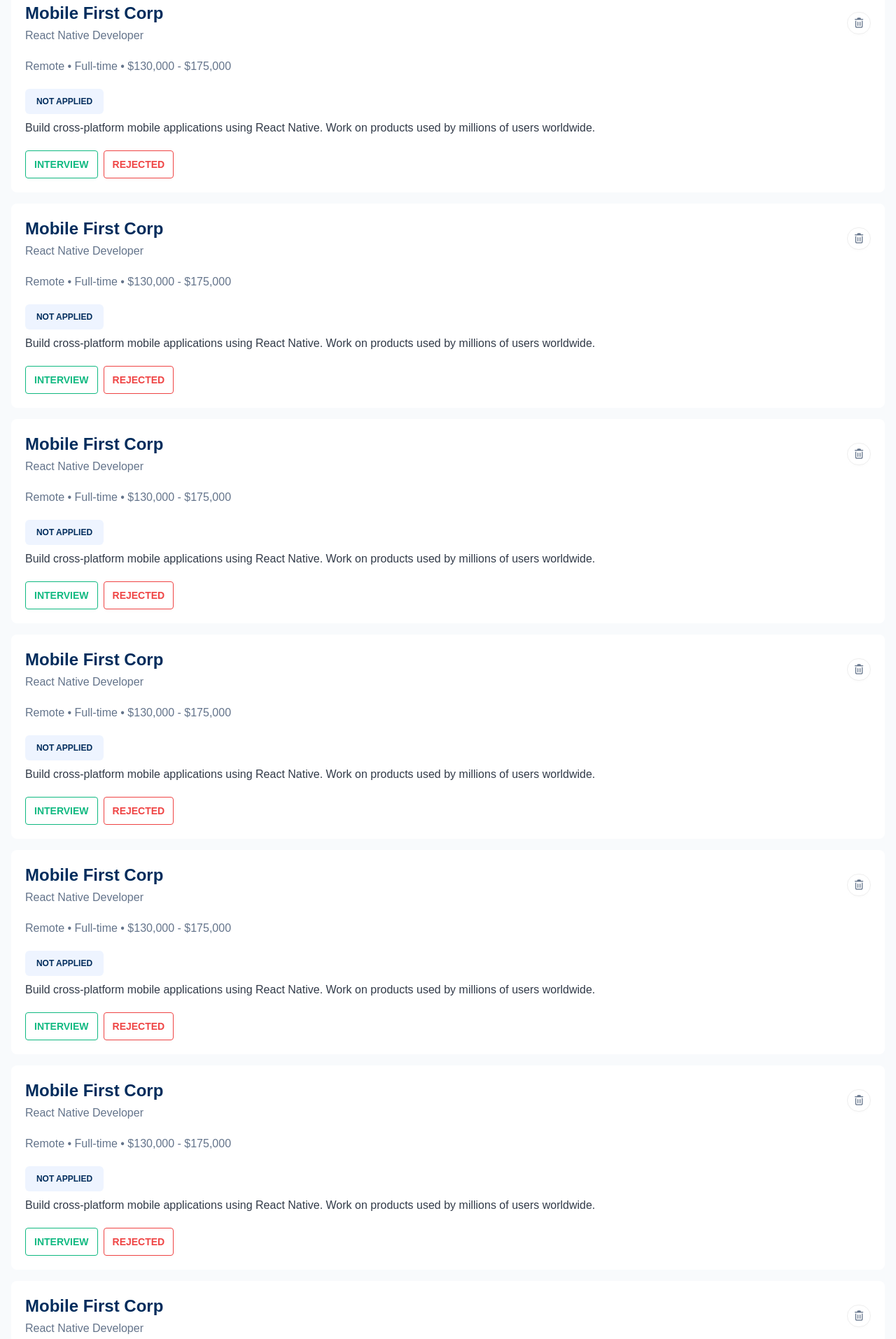
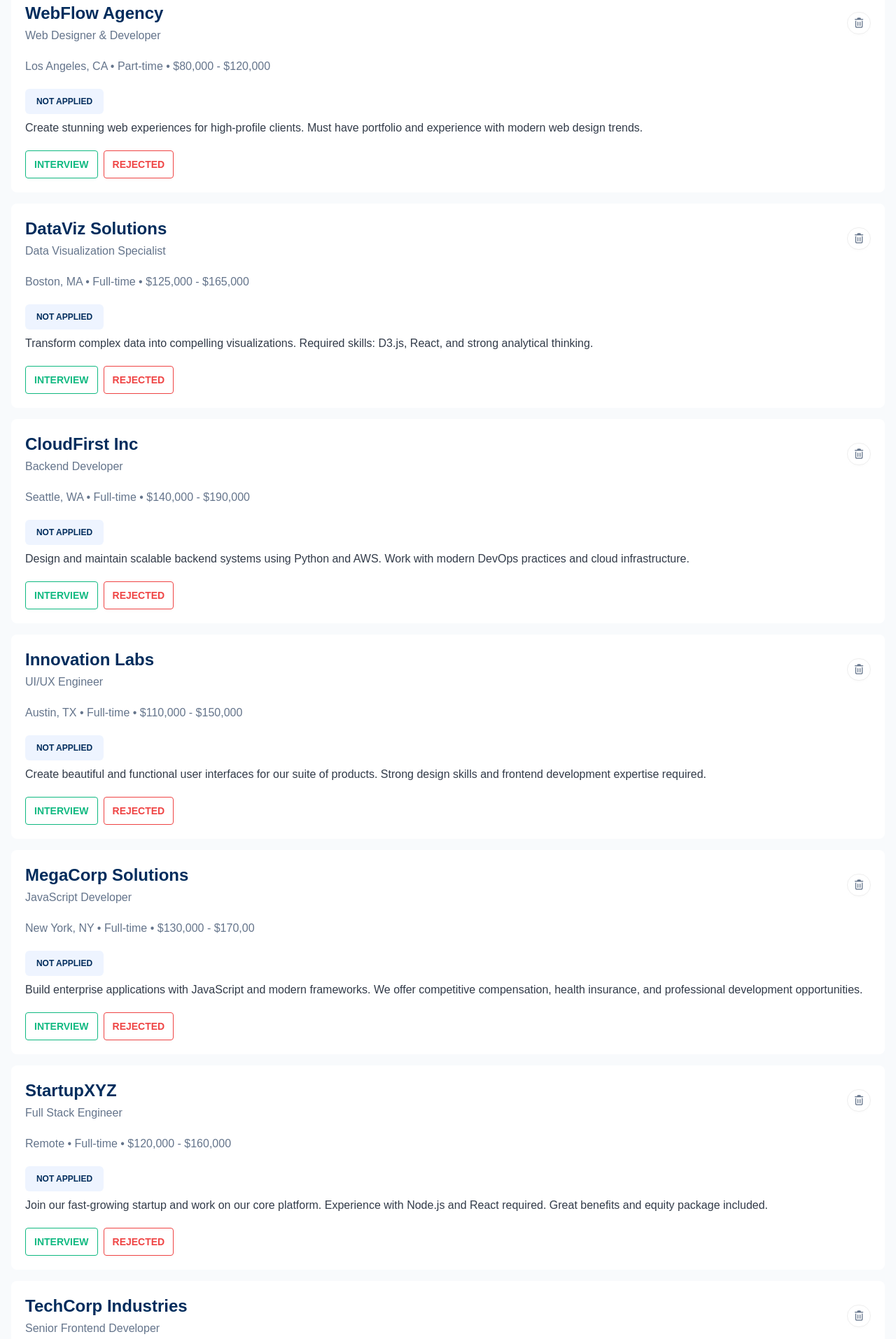
Before and after one commit to raf0670/job-seeker, a plain HTML site: page index.html in a window 1280 px wide. Shown: the part 678-2592 px from the top of the page at 70% size. Drawn offline with nearby package versions, Linux system fonts and the light colour scheme.

Commit message:
updated final all filter home page

```diff
--- a/index.html
+++ b/index.html
@@ -61,7 +61,7 @@
         </div>
     </section>
 
-    <section id="all-no-jobs-preview" class="hidden">
+    <section id="home-all-no-jobs-preview" class="hidden">
         <div class="px-0 py-0 lg:px-10 lg:py-16 border border-base-300 rounded-lg flex flex-col items-center">
             <div>
                 <img class="pb-5" src="./jobs.png" alt="">
@@ -107,8 +107,8 @@
         <div class=" job-cards rounded-lg bg-white p-5 space-y-5">
             <div class="flex flex-col lg:flex-row justify-between lg:items-center">
                 <div class="space-y-1">
-                    <h1 class="text-[#002C5C] font-bold text-2xl">Mobile First Corp</h1>
-                    <h2 class="text-[#64748B]">React Native Developer</h2>
+                    <h1 class="text-[#002C5C] font-bold text-2xl">WebFlow Agency</h1>
+                    <h2 class="text-[#64748B]">Web Designer & Developer</h2>
                 </div>
                 <div>
                     <button class="home-delete-btn btn w-8 h-8 bg-white border-base-300 rounded-full" style="color: #64748B;">
@@ -117,11 +117,11 @@
                 </div>
             </div>
 
-            <h2 class="text-[#64748B]">Remote • Full-time • $130,000 - $175,000</h2>
+            <h2 class="text-[#64748B]">Los Angeles, CA • Part-time • $80,000 - $120,000</h2>
 
             <div class="space-y-2">
                 <h1  class="status-badge bg-[#EEF4FF] text-[#002C5C] w-28 h-9 rounded-md flex justify-center items-center px-3 py-2 text-xs font-semibold">NOT APPLIED</h1>
-                <p class="text-[#323B49]">Build cross-platform mobile applications using React Native. Work on products used by millions of users worldwide.</p>
+                <p class="text-[#323B49]">Create stunning web experiences for high-profile clients. Must have portfolio and experience with modern web design trends.</p>
             </div>
 
             <div class="flex gap-2">
@@ -133,8 +133,8 @@
         <div class=" job-cards rounded-lg bg-white p-5 space-y-5">
             <div class="flex flex-col lg:flex-row justify-between lg:items-center">
                 <div class="space-y-1">
-                    <h1 class="text-[#002C5C] font-bold text-2xl">Mobile First Corp</h1>
-                    <h2 class="text-[#64748B]">React Native Developer</h2>
+                    <h1 class="text-[#002C5C] font-bold text-2xl">DataViz Solutions</h1>
+                    <h2 class="text-[#64748B]">Data Visualization Specialist</h2>
                 </div>
                 <div>
                     <button class="home-delete-btn btn w-8 h-8 bg-white border-base-300 rounded-full" style="color: #64748B;">
@@ -143,11 +143,12 @@
                 </div>
             </div>
 
-            <h2 class="text-[#64748B]">Remote • Full-time • $130,000 - $175,000</h2>
+            <h2 class="text-[#64748B]">Boston, MA • Full-time • $125,000 - $165,000</h2>
 
             <div class="space-y-2">
                 <h1  class="status-badge bg-[#EEF4FF] text-[#002C5C] w-28 h-9 rounded-md flex justify-center items-center px-3 py-2 text-xs font-semibold">NOT APPLIED</h1>
-                <p class="text-[#323B49]">Build cross-platform mobile applications using React Native. Work on products used by millions of users worldwide.</p>
+                <p class="text-[#323B49]">Transform complex data into compelling visualizations. Required skills: D3.js, React, and strong analytical thinking.
+</p>
             </div>
 
             <div class="flex gap-2">
@@ -159,8 +160,8 @@
         <div class=" job-cards rounded-lg bg-white p-5 space-y-5">
             <div class="flex flex-col lg:flex-row justify-between lg:items-center">
                 <div class="space-y-1">
-                    <h1 class="text-[#002C5C] font-bold text-2xl">Mobile First Corp</h1>
-                    <h2 class="text-[#64748B]">React Native Developer</h2>
+                    <h1 class="text-[#002C5C] font-bold text-2xl">CloudFirst Inc</h1>
+                    <h2 class="text-[#64748B]">Backend Developer</h2>
                 </div>
                 <div>
                     <button class="home-delete-btn btn w-8 h-8 bg-white border-base-300 rounded-full" style="color: #64748B;">
@@ -169,11 +170,11 @@
                 </div>
             </div>
 
-            <h2 class="text-[#64748B]">Remote • Full-time • $130,000 - $175,000</h2>
+            <h2 class="text-[#64748B]">Seattle, WA • Full-time • $140,000 - $190,000</h2>
 
             <div class="space-y-2">
                 <h1  class="status-badge bg-[#EEF4FF] text-[#002C5C] w-28 h-9 rounded-md flex justify-center items-center px-3 py-2 text-xs font-semibold">NOT APPLIED</h1>
-                <p class="text-[#323B49]">Build cross-platform mobile applications using React Native. Work on products used by millions of users worldwide.</p>
+                <p class="text-[#323B49]">Design and maintain scalable backend systems using Python and AWS. Work with modern DevOps practices and cloud infrastructure.</p>
             </div>
 
             <div class="flex gap-2">
@@ -185,8 +186,8 @@
         <div class=" job-cards rounded-lg bg-white p-5 space-y-5">
             <div class="flex flex-col lg:flex-row justify-between lg:items-center">
                 <div class="space-y-1">
-                    <h1 class="text-[#002C5C] font-bold text-2xl">Mobile First Corp</h1>
-                    <h2 class="text-[#64748B]">React Native Developer</h2>
+                    <h1 class="text-[#002C5C] font-bold text-2xl">Innovation Labs</h1>
+                    <h2 class="text-[#64748B]">UI/UX Engineer</h2>
                 </div>
                 <div>
                     <button class="home-delete-btn btn w-8 h-8 bg-white border-base-300 rounded-full" style="color: #64748B;">
@@ -195,11 +196,11 @@
                 </div>
             </div>
 
-            <h2 class="text-[#64748B]">Remote • Full-time • $130,000 - $175,000</h2>
+            <h2 class="text-[#64748B]">Austin, TX • Full-time • $110,000 - $150,000</h2>
 
             <div class="space-y-2">
                 <h1  class="status-badge bg-[#EEF4FF] text-[#002C5C] w-28 h-9 rounded-md flex justify-center items-center px-3 py-2 text-xs font-semibold">NOT APPLIED</h1>
-                <p class="text-[#323B49]">Build cross-platform mobile applications using React Native. Work on products used by millions of users worldwide.</p>
+                <p class="text-[#323B49]">Create beautiful and functional user interfaces for our suite of products. Strong design skills and frontend development expertise required.</p>
             </div>
 
             <div class="flex gap-2">
@@ -211,8 +212,8 @@
         <div class=" job-cards rounded-lg bg-white p-5 space-y-5">
             <div class="flex flex-col lg:flex-row justify-between lg:items-center">
                 <div class="space-y-1">
-                    <h1 class="text-[#002C5C] font-bold text-2xl">Mobile First Corp</h1>
-                    <h2 class="text-[#64748B]">React Native Developer</h2>
+                    <h1 class="text-[#002C5C] font-bold text-2xl">MegaCorp Solutions</h1>
+                    <h2 class="text-[#64748B]">JavaScript Developer</h2>
                 </div>
                 <div>
                     <button class="home-delete-btn btn w-8 h-8 bg-white border-base-300 rounded-full" style="color: #64748B;">
@@ -221,11 +222,11 @@
                 </div>
             </div>
 
-            <h2 class="text-[#64748B]">Remote • Full-time • $130,000 - $175,000</h2>
+            <h2 class="text-[#64748B]">New York, NY • Full-time • $130,000 - $170,00</h2>
 
             <div class="space-y-2">
                 <h1  class="status-badge bg-[#EEF4FF] text-[#002C5C] w-28 h-9 rounded-md flex justify-center items-center px-3 py-2 text-xs font-semibold">NOT APPLIED</h1>
-                <p class="text-[#323B49]">Build cross-platform mobile applications using React Native. Work on products used by millions of users worldwide.</p>
+                <p class="text-[#323B49]">Build enterprise applications with JavaScript and modern frameworks. We offer competitive compensation, health insurance, and professional development opportunities.</p>
             </div>
 
             <div class="flex gap-2">
@@ -237,8 +238,8 @@
         <div class=" job-cards rounded-lg bg-white p-5 space-y-5">
             <div class="flex flex-col lg:flex-row justify-between lg:items-center">
                 <div class="space-y-1">
-                    <h1 class="text-[#002C5C] font-bold text-2xl">Mobile First Corp</h1>
-                    <h2 class="text-[#64748B]">React Native Developer</h2>
+                    <h1 class="text-[#002C5C] font-bold text-2xl">StartupXYZ</h1>
+                    <h2 class="text-[#64748B]">Full Stack Engineer</h2>
                 </div>
                 <div>
                     <button class="home-delete-btn btn w-8 h-8 bg-white border-base-300 rounded-full" style="color: #64748B;">
@@ -247,11 +248,11 @@
                 </div>
             </div>
 
-            <h2 class="text-[#64748B]">Remote • Full-time • $130,000 - $175,000</h2>
+            <h2 class="text-[#64748B]">Remote • Full-time • $120,000 - $160,000</h2>
 
             <div class="space-y-2">
                 <h1  class="status-badge bg-[#EEF4FF] text-[#002C5C] w-28 h-9 rounded-md flex justify-center items-center px-3 py-2 text-xs font-semibold">NOT APPLIED</h1>
-                <p class="text-[#323B49]">Build cross-platform mobile applications using React Native. Work on products used by millions of users worldwide.</p>
+                <p class="text-[#323B49]">Join our fast-growing startup and work on our core platform. Experience with Node.js and React required. Great benefits and equity package included.</p>
             </div>
 
             <div class="flex gap-2">
@@ -263,8 +264,8 @@
         <div class=" job-cards rounded-lg bg-white p-5 space-y-5">
             <div class="flex flex-col lg:flex-row justify-between lg:items-center">
                 <div class="space-y-1">
-                    <h1 class="text-[#002C5C] font-bold text-2xl">Mobile First Corp</h1>
-                    <h2 class="text-[#64748B]">React Native Developer</h2>
+                    <h1 class="text-[#002C5C] font-bold text-2xl">TechCorp Industries</h1>
+                    <h2 class="text-[#64748B]">Senior Frontend Developer</h2>
                 </div>
                 <div>
                     <button class="home-delete-btn btn w-8 h-8 bg-white border-base-300 rounded-full" style="color: #64748B;">
@@ -273,11 +274,11 @@
                 </div>
             </div>
 
-            <h2 class="text-[#64748B]">Remote • Full-time • $130,000 - $175,000</h2>
+            <h2 class="text-[#64748B]">San Francisco, CA • Full-time • $130,000 - $175,000</h2>
 
             <div class="space-y-2">
                 <h1  class="status-badge bg-[#EEF4FF] text-[#002C5C] w-28 h-9 rounded-md flex justify-center items-center px-3 py-2 text-xs font-semibold">NOT APPLIED</h1>
-                <p class="text-[#323B49]">Build cross-platform mobile applications using React Native. Work on products used by millions of users worldwide.</p>
+                <p class="text-[#323B49]">We are looking for an experienced Frontend Developer to build scalable web applications using React and TypeScript. You will work with a talented team on cutting-edge projects.</p>
             </div>
 
             <div class="flex gap-2">
--- a/js/home.js
+++ b/js/home.js
@@ -23,6 +23,10 @@ deleteBtns.forEach(element => {
             decreaseCount(document.getElementById("home-interview-jobs"));
         } else if (element.parentElement.parentElement.parentElement.querySelector(".status-badge").innerText === "REJECTED") {
             decreaseCount(document.getElementById("home-rejected-jobs"));
+        }
+
+        if (homeTotalJobs.innerText === "0") {
+            document.getElementById("home-all-no-jobs-preview").classList.remove("hidden");
         }
     });
 });
```
